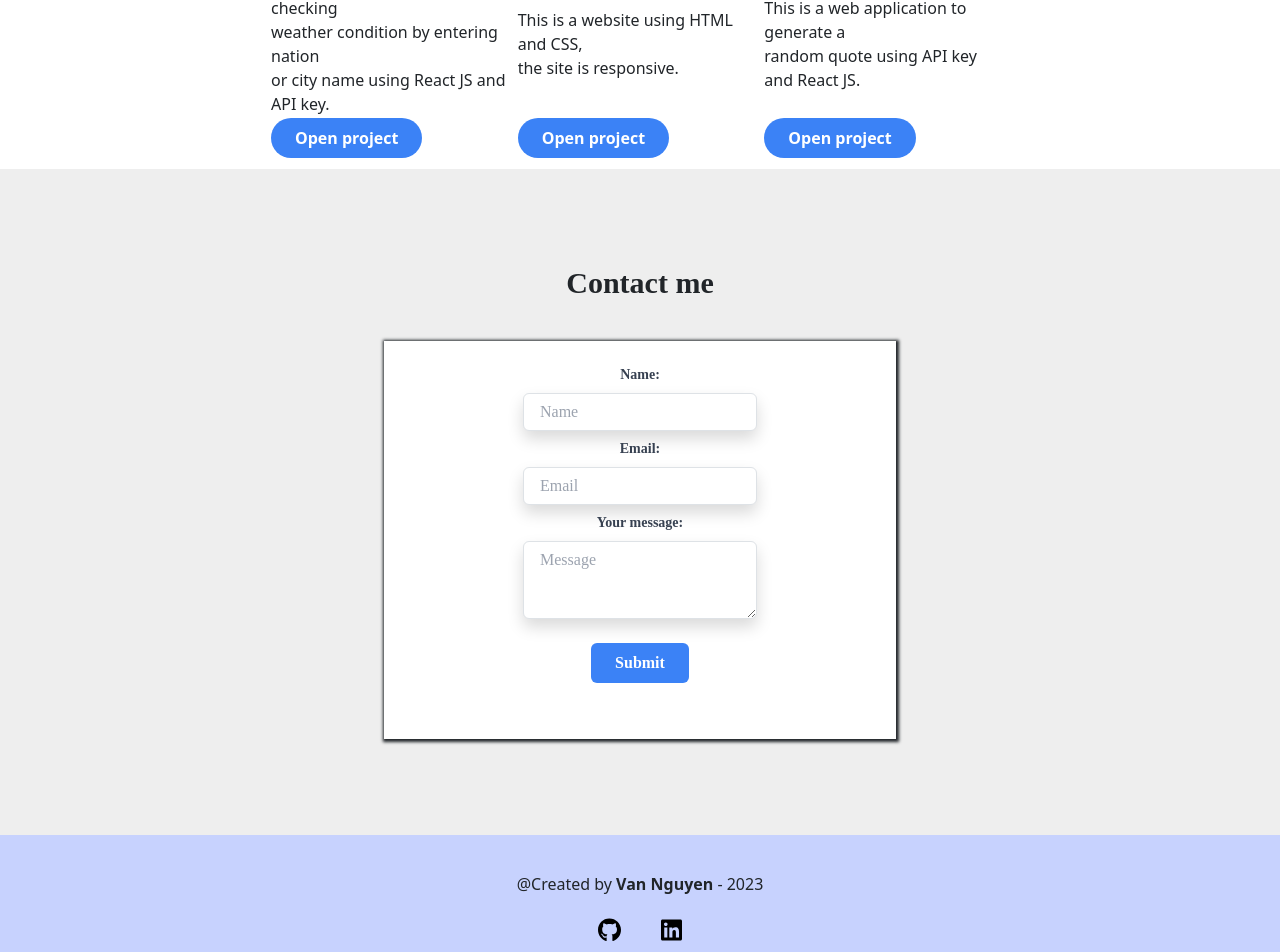
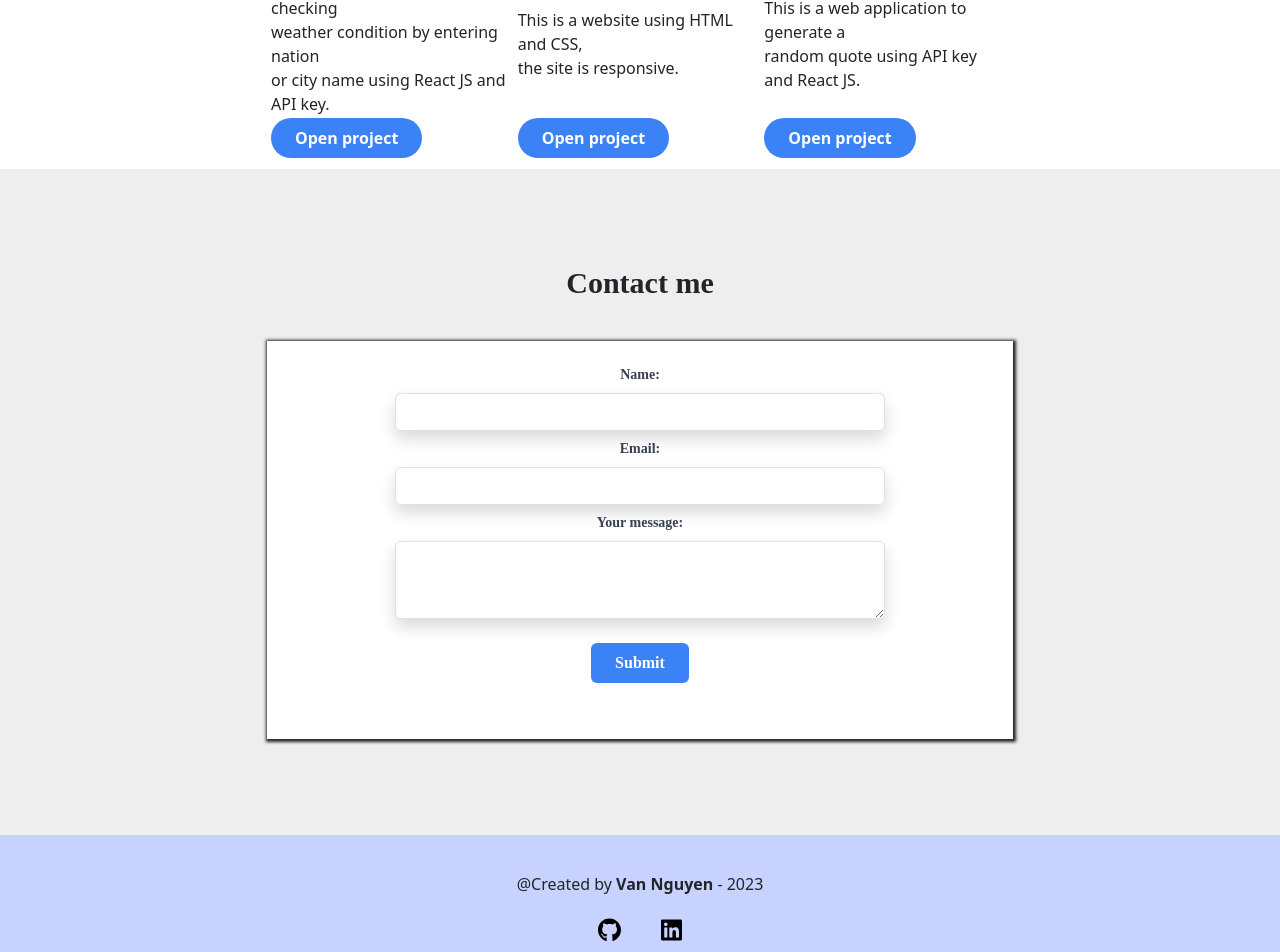
Before and after one commit to vanguyen333/mysiteO, a React (Vite) app: page / in a window 1280 px wide. Shown: the part 2030-2982 px from the top of the page. Built offline with nearby package versions, Linux system fonts and the light colour scheme.

Commit message:
resize contact form

```diff
--- a/src/components/Contact.jsx
+++ b/src/components/Contact.jsx
@@ -1,49 +1,49 @@
 const Contact = () => {
   return (
-    <div className="contact  lex flex-col justify-center items-center h-90 pt-10 mt-32 text-center pb-24 pt-24 object-center">
+    <div className="contact  flex flex-col  items-center h-90 pt-10 mt-32 text-center pb-24 pt-24">
       <h1 className="text-3xl pb-10 font-bold">
         Contact <span>me</span>
       </h1>
 
-      <form className="mx-96 px-20 pt-6 pb-8 mb-0 justify-center justify-items-center">
+      <form className="mx-9 px-32 pt-6 pb-8 mb-0 justify-center justify-items-center">
         <div className="mb-4">
           <label
-            className="block text-gray-700 text-sm font-bold mb-2"
+            className="block text-gray-700  text-sm font-bold mb-2"
             htmlFor="username"
           >
             Name:
           </label>
           <input
-            className="shadow appearance-none border rounded  mb-2 w-full py-2 px-3 text-gray-700 leading-tight focus:outline-none focus:shadow-outline"
+            className=" text-left mb-2 shadow appearance-none border rounded w-full py-2 px-36   text-gray-700 leading-tight focus:outline-none focus:shadow-outline"
             id="name"
-            placeholder="Name"
+            // placeholder="Name"
             type="text"
           />
           <div className="mb-6">
             <label
               className="block text-gray-700 text-sm font-bold mb-2"
-              htmlFor="email"
+              // htmlFor="email"
             >
               Email:
             </label>
             <input
-              className=" mb-2 shadow appearance-none border rounded w-full py-2 px-3 text-gray-700 leading-tight focus:outline-none focus:shadow-outline"
+              className="text-left mb-2 shadow appearance-none border rounded w-full py-2 px-36 text-gray-700 leading-tight focus:outline-none focus:shadow-outline"
               id="email"
-              placeholder="Email"
+              // placeholder="Email"
               type="email"
             />
             <div className="mb-6">
               <label
                 className="block text-gray-700 text-sm font-bold mb-2"
-                htmlFor="message"
+                // htmlFor="message"
               >
                 Your message:
               </label>
               <textarea
                 rows="3"
-                className="  block p-2.5 shadow appearance-none border rounded w-full py-2 px-3 text-gray-700 leading-tight focus:outline-none focus:shadow-outline"
+                className="text-left  block p-2.5 shadow appearance-none border rounded w-full py-2 px-36 text-gray-700 leading-tight focus:outline-none focus:shadow-outline"
                 id="message"
-                placeholder="Message"
+                // placeholder="Message"
               />
             </div>
             <button
```
